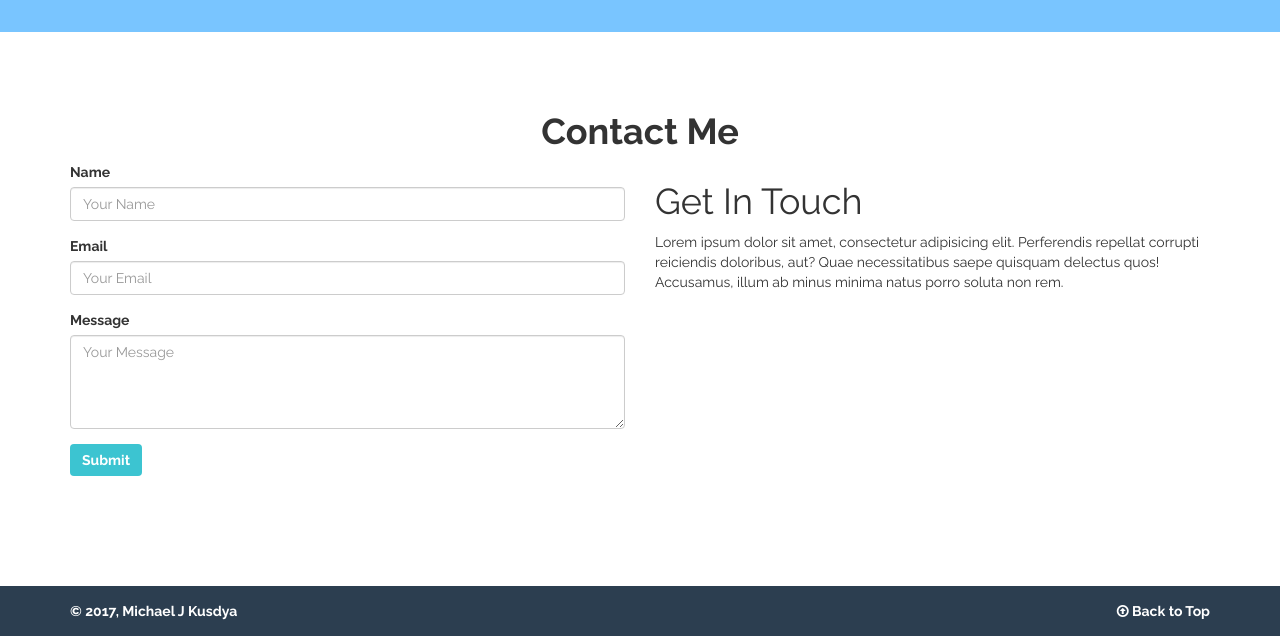
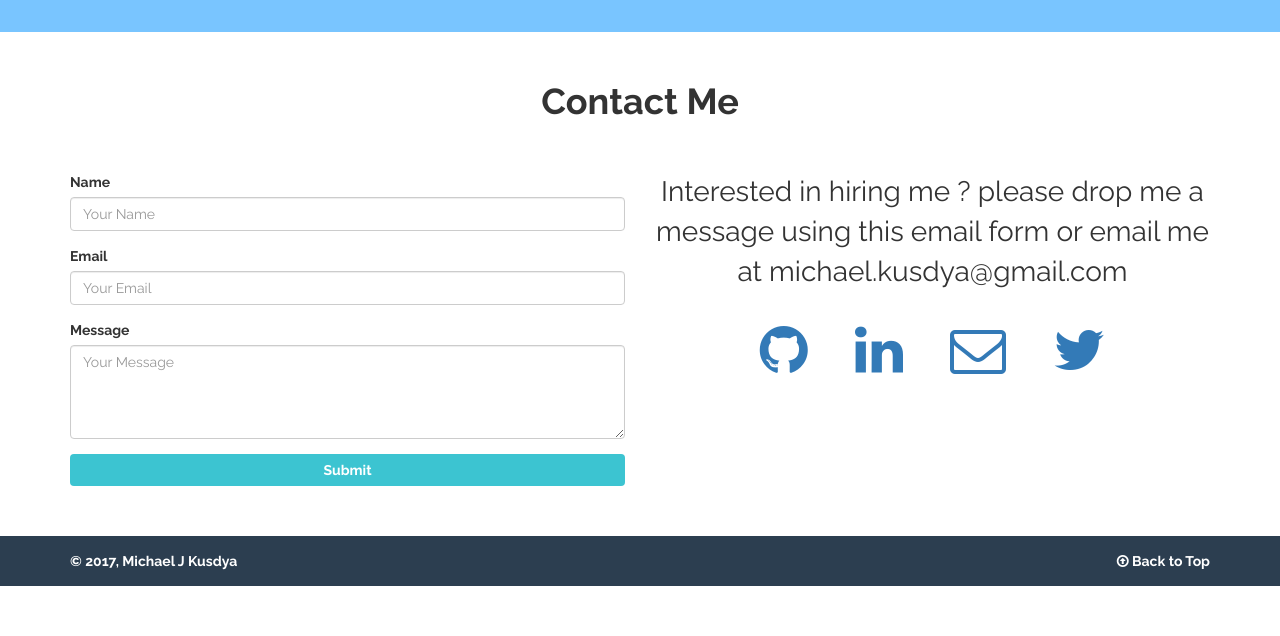
Before and after one commit to michael-kusdya/michael-kusdya.github.io, a website: page index.html in a window 1280 px wide. Shown: the part 2649-3285 px from the top of the page. After the commit the page ends 3235 px from the top, so only its background shows below. Drawn offline with nearby package versions, Linux system fonts and the light colour scheme.

```diff
--- a/application/scss/styles.scss
+++ b/application/scss/styles.scss
@@ -133,7 +133,7 @@
         font-weight: 700;
         margin: 50px 0 30px 0;
     }
-    .project-title{
+    .project-title {
         font-weight: 700;
         letter-spacing: 2px;
     }
@@ -205,8 +205,22 @@
         text-align: center;
         margin: 50px 0;
     }
+    #contact-text {
+        font-size: 2em;
+        text-align: center;
+        p {
+            @media(max-width: 991px) {
+                display: none;
+            }
+        }
+    }
+    .contact-icon {
+        font-size: 2em;
+        margin: 20px;
+    }
     #submit-btn {
         background: #3cc4d1;
+        width: 100%;
     }
     #submit-btn:hover,
     #submit-btn:focus {
@@ -234,5 +248,6 @@
     }
     a:hover {
         color: #3cc4d1;
+        text-decoration: none;
     }
 }
--- a/index.html
+++ b/index.html
@@ -4,12 +4,15 @@
 
 <head>
 	<link rel="stylesheet" href="https://maxcdn.bootstrapcdn.com/font-awesome/4.5.0/css/font-awesome.min.css" />
-	<title>Michael J Kusdya - Portfolio Page</title>
 	<meta charset="UTF-8">
 	<meta name="viewport" content="width=device-width, initial-scale=1">
+	<meta name="title" content="Michael J Kusdya | Front End Developer in Jakarta, Indonesia">
+	<meta name="description" content="Michael J Kusdya is a front end web developer from Jakarta, Indonesia">
+
 	<link rel="stylesheet" href="https://maxcdn.bootstrapcdn.com/bootstrap/3.3.7/css/bootstrap.min.css">
 	<link rel="stylesheet" href="https://cdn.rawgit.com/konpa/devicon/master/devicon.min.css">
 	<link href="https://fonts.googleapis.com/css?family=Raleway:400,700" rel="stylesheet">
+	<link rel="shortcut icon" href="application/image/favicon-code.ico">
 	<link rel="stylesheet" href="application/css/styles.css">
 </head>
 
@@ -51,7 +54,7 @@
 			<div class="row">
 				<div class="col-xs-12 col-md-12 text-center" id="icons">
 					<a target="_blank" href="https://github.com/michael-kusdya"><i class="fa fa-github"></i></a>
-					<a target="_blank" href="https://www.linkedin.com/in/michael-kusdya-07871a132"><i class="fa fa-linkedin"></i></a>
+					<a target="_blank" href="https://www.linkedin.com/in/michael-kusdya/"><i class="fa fa-linkedin"></i></a>
 					<a href="mailto:michael.kusdya@gmail.com"><i class="fa fa-envelope-o"></i></a>
 					<a target="_blank" href="https://www.twitter.com/MichaelJunio"><i class="fa fa-twitter"></i></a>
 				</div>
@@ -166,7 +169,7 @@
 			<h1 id="contact-header">Contact Me</h1>
 
 			<div class="row">
-				<div class="col-md-6">
+				<div class="col-md-6" id="contact-form">
 					<form action="https://formspree.io/michael.kusdya@gmail.com" method="POST">
 						<div class="form-group">
 							<label for="name">Name</label>
@@ -183,9 +186,12 @@
 						<button input type="submit" value="Send" class="btn btn-default center" id="submit-btn">Submit</button>
 					</form>
 				</div>
-				<div class="col-md-6">
-					<h1>Get In Touch</h1>
-					<p>Lorem ipsum dolor sit amet, consectetur adipisicing elit. Perferendis repellat corrupti reiciendis doloribus, aut? Quae necessitatibus saepe quisquam delectus quos! Accusamus, illum ab minus minima natus porro soluta non rem.</p>
+				<div class="col-md-6" id="contact-text">
+					<p>Interested in hiring me ? please drop me a message using this email form or email me at michael.kusdya@gmail.com</p>
+					<a target="_blank" href="https://github.com/michael-kusdya"><i class="fa fa-github contact-icon"></i></a>
+					<a target="_blank" href="https://www.linkedin.com/in/michael-kusdya/"><i class="fa fa-linkedin contact-icon"></i></a>
+					<a href="mailto:michael.kusdya@gmail.com"><i class="fa fa-envelope-o contact-icon"></i></a>
+					<a target="_blank" href="https://www.twitter.com/MichaelJunio"><i class="fa fa-twitter contact-icon"></i></a>
 				</div>
 			</div>
 
```
Also changed, not shown: application/css/styles.css, application/image/favicon-code.ico (added).
